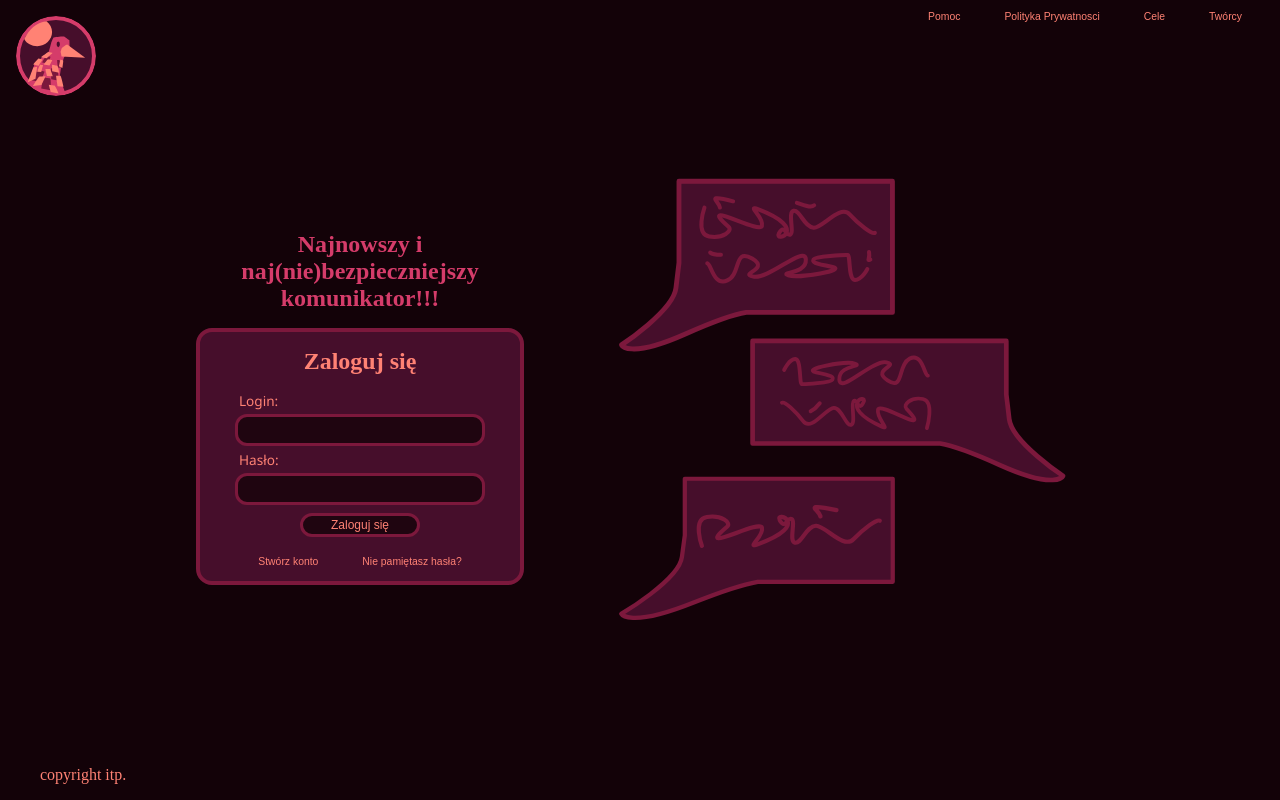
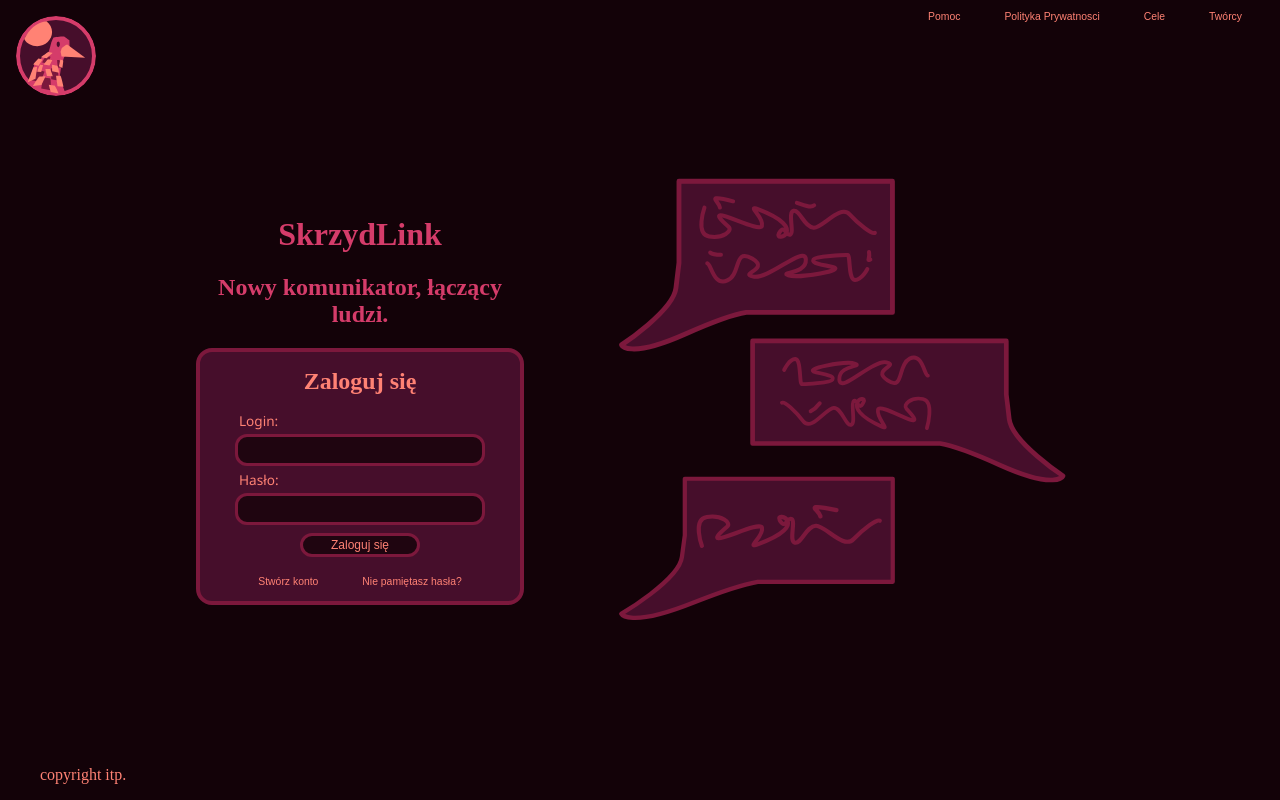
Before and after one commit to domi310509/komunikator, a website: page public/index.html in a window 1280 px wide. Drawn offline with nearby package versions, Linux system fonts and the light colour scheme.

Commit message:
nazwa i opis do ekranu logowania

```diff
--- a/public/index.html
+++ b/public/index.html
@@ -21,7 +21,8 @@
         <div class="flexPoziom">
             <div class="flexPion" style='margin-right: 10vh;'>
                 <div id="hasloPrzewodnie">
-                    <h1 data-i18n="hasloprzewodnie" style="width: 40vh; overflow:auto; text-align: center;"></h1>
+                    <h1 data-i18n="hasloprzewodnie" style="width: 40vh; overflow:auto; text-align: center; font-size: 4vh;"></h1>
+                    <h2 data-i18n="krotkiOpis" style="width: 40vh; overflow:auto; text-align: center;"></h2>
                 </div>
                 <div id="ekranLogowania" class="flexPion">
                     <h1 data-i18n="zalogujsie"></h1>
--- a/public/js/translations.js
+++ b/public/js/translations.js
@@ -6,7 +6,7 @@ window.translations = {
     powtorzhaslo: "Powtórz hasło:",
     zarejestrujsie: "Zarejestruj się",
     roznehasla: "Podane hasła nie zgadzają się",
-    hasloprzewodnie: "Najnowszy i naj(nie)bezpieczniejszy komunikator!!!",
+    hasloprzewodnie: "SkrzydLink",
     stworzKonto: "Stwórz konto",
     mamJuzKonto: "Mam już konto",
     skillIssue: "Nie pamiętasz hasła?",
@@ -25,6 +25,7 @@ window.translations = {
     nieUdaloSieZarejestrowac: "Nie udało się zarejestrować. Spróbuj ponownie.",
     wyloguj: "Wyloguj",
     ustawienia: "Ustawienia",
+    krotkiOpis: "Nowy komunikator, łączący ludzi.",
   },
   en: {
     zalogujsie: "Log in",
```
